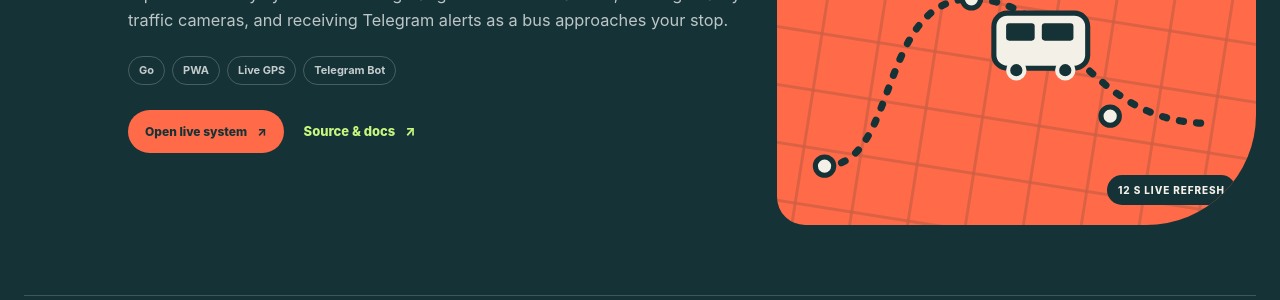
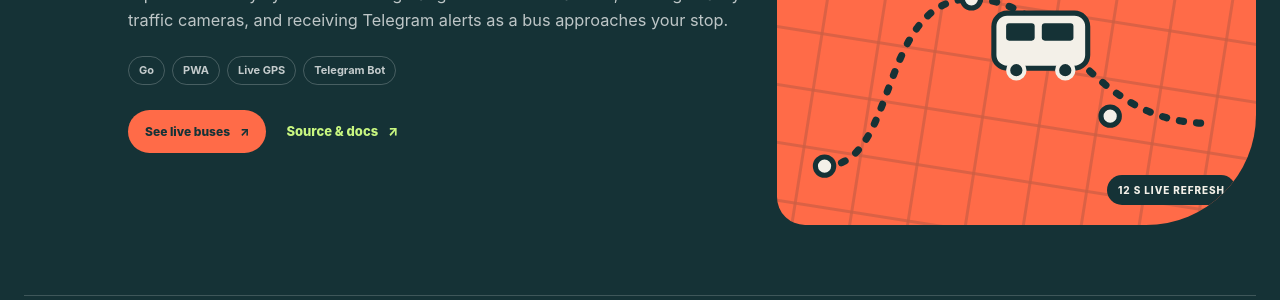
Before and after one commit to kmhcool/kmhcool.github.io, a Jekyll site: the page index.html, which Jekyll copies as it is, in a window 1280 px wide and 900 px high, scrolled down 1332 px. Shown: the part 136-436 px from the top of the window. Built offline with Jekyll 4.4.1, drawn with Linux system fonts in a browser that asks for light colours.

Commit message:
Link portfolio to live bus route

```diff
--- a/index.html
+++ b/index.html
@@ -122,7 +122,7 @@
                   <li>Go</li><li>PWA</li><li>Live GPS</li><li>Telegram Bot</li>
                 </ul>
                 <div class="project-actions">
-                  <a class="demo-link" href="https://287287287.xyz/" target="_blank" rel="noopener">Open live system <span aria-hidden="true">↗</span></a>
+                  <a class="demo-link" href="https://287287287.xyz/?trip=7179" target="_blank" rel="noopener">See live buses <span aria-hidden="true">↗</span></a>
                   <a class="text-link" href="https://github.com/thanawatnew/thai_bus_watch_go">Source &amp; docs <span aria-hidden="true">↗</span></a>
                 </div>
               </div>
```
